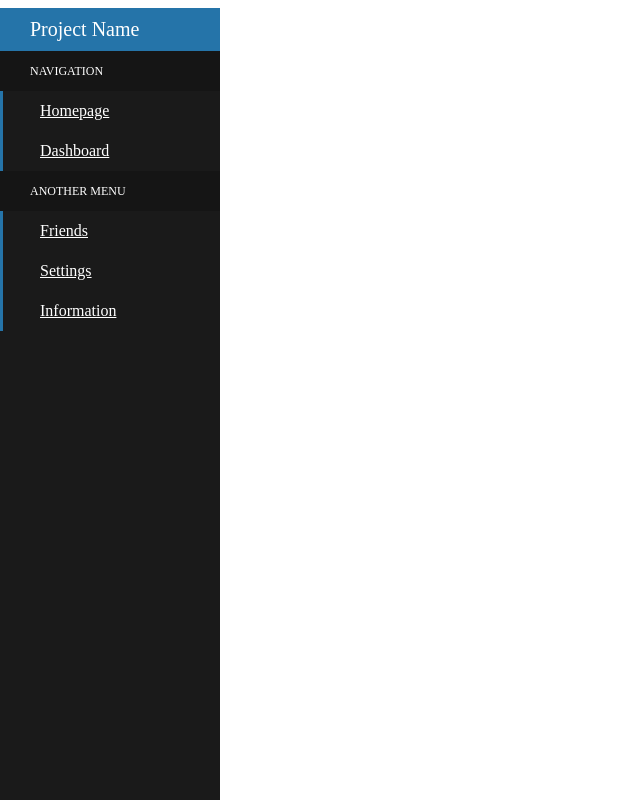
After one commit to thewolfcommander/TAGxCHAIN, a Django app: template templates/components/helpers/sidebar.html in a window 1280 px wide. The commit adds this page. Shown: the whole page, without its empty margins (0-640 px from the left). Run offline with Django 3.2, Linux system fonts and the light colour scheme; the template is opened without the code that fills it, so the values that code supplies are empty.

Commit message:
Prepared Bootstrap Template and added Sidbar

```diff
--- /dev/null
+++ b/templates/components/helpers/sidebar.html
@@ -0,0 +1,114 @@
+<div class="sidebar-container">
+    <div class="sidebar-logo">
+        Project Name
+    </div>
+    <ul class="sidebar-navigation">
+        <li class="header">Navigation</li>
+        <li>
+            <a href="#">
+                <i class="fa fa-home" aria-hidden="true"></i> Homepage
+            </a>
+        </li>
+        <li>
+            <a href="#">
+                <i class="fa fa-tachometer" aria-hidden="true"></i> Dashboard
+            </a>
+        </li>
+        <li class="header">Another Menu</li>
+        <li>
+            <a href="#">
+                <i class="fa fa-users" aria-hidden="true"></i> Friends
+            </a>
+        </li>
+        <li>
+            <a href="#">
+                <i class="fa fa-cog" aria-hidden="true"></i> Settings
+            </a>
+        </li>
+        <li>
+            <a href="#">
+                <i class="fa fa-info-circle" aria-hidden="true"></i> Information
+            </a>
+        </li>
+    </ul>
+</div>
+
+
+<style>
+    .sidebar-container {
+        position: fixed;
+        width: 220px;
+        height: 100%;
+        left: 0;
+        overflow-x: hidden;
+        overflow-y: auto;
+        background: #1a1a1a;
+        color: #fff;
+    }
+
+    .sidebar-logo {
+        padding: 10px 15px 10px 30px;
+        font-size: 20px;
+        background-color: #2574A9;
+    }
+
+    .sidebar-navigation {
+        padding: 0;
+        margin: 0;
+        list-style-type: none;
+        position: relative;
+    }
+
+    .sidebar-navigation li {
+        background-color: transparent;
+        position: relative;
+        display: inline-block;
+        width: 100%;
+        line-height: 20px;
+    }
+
+    .sidebar-navigation li a {
+        padding: 10px 15px 10px 30px;
+        display: block;
+        color: #fff;
+    }
+
+    .sidebar-navigation li .fa {
+        margin-right: 10px;
+    }
+
+    .sidebar-navigation li a:active,
+    .sidebar-navigation li a:hover,
+    .sidebar-navigation li a:focus {
+        text-decoration: none;
+        outline: none;
+    }
+
+    .sidebar-navigation li::before {
+        background-color: #2574A9;
+        position: absolute;
+        content: '';
+        height: 100%;
+        left: 0;
+        top: 0;
+        -webkit-transition: width 0.2s ease-in;
+        transition: width 0.2s ease-in;
+        width: 3px;
+        z-index: -1;
+    }
+
+    .sidebar-navigation li:hover::before {
+        width: 100%;
+    }
+
+    .sidebar-navigation .header {
+        font-size: 12px;
+        text-transform: uppercase;
+        background-color: #151515;
+        padding: 10px 15px 10px 30px;
+    }
+
+    .sidebar-navigation .header::before {
+        background-color: transparent;
+    }
+</style>
```
Also changed, not shown: templates/base.html (+19 -4 lines).
